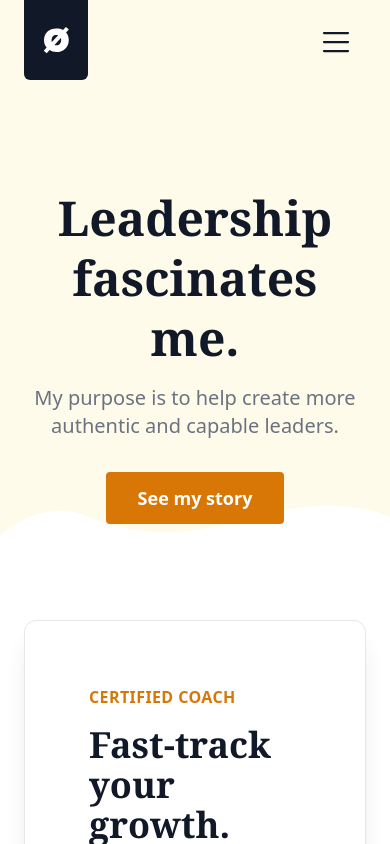
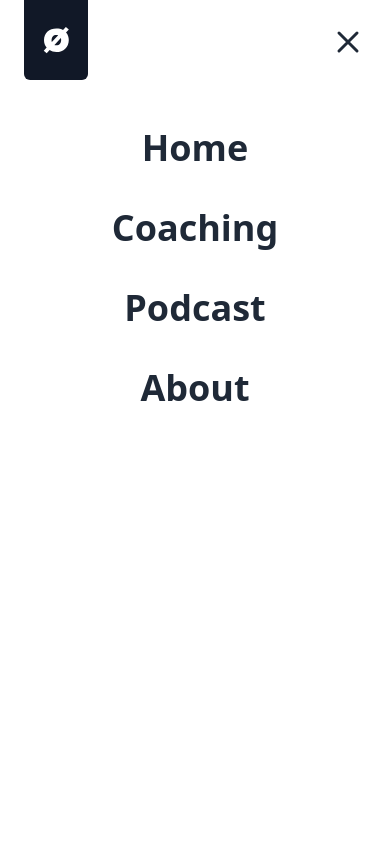
Before and after one commit to JeredOdegard/personal-site, a Next.js app: page /alt in a window 390 px wide. Both pictures are taken after a click on the button 336 px from the left and 42 px from the top of the page. Shown: the top 844 px of the page. Built offline with nearby package versions, Linux system fonts and the light colour scheme.

Commit message:
Implemented mobile navigation menu.

```diff
--- a/pages/alt.js
+++ b/pages/alt.js
@@ -2,18 +2,39 @@ import Head from "next/head"
 
 function Blog() {
   return (
-    <div className="min-w-sm antialiased">
+    <div id="main" className="min-w-sm antialiased">
 
       <Head>
         <title>ALTERNATIVE - Jered Odegard</title>
         <meta name="viewport" content="initial-scale=1.0, width=device-width" />
       </Head>
 
-      <div className="hidden w-full h-full absolute z-50 bg-white">Hello</div>
+      {/* Mobile Nav */}
+      <div id="mobileMenu" className="hidden w-full h-full fixed z-50 bg-white p-6">
+        <div className="w-full flex justify-between mb-6">
+          <div className="h-20 w-16 bg-gray-900 flex items-center justify-center fill-current text-white relative -top-6 rounded-b-md">
+            <svg className="h-7 w-7" xmlns="http://www.w3.org/2000/svg" viewBox="0 0 32 32">
+              <path d="M5.384 31.168l3.348-3.636c.936.72 2.082 1.26 3.438 1.62 1.356.36 2.778.54 4.266.54 2.016 0 3.888-.324 5.616-.972 1.728-.648 3.228-1.566 4.5-2.754 1.272-1.188 2.268-2.622 2.988-4.302.72-1.68 1.08-3.54 1.08-5.58 0-3.48-1.056-6.384-3.168-8.712l3.204-3.456L27.272 1l-3.24 3.672a13.895 13.895 0 00-3.51-1.422c-1.26-.324-2.61-.486-4.05-.486-2.016 0-3.894.312-5.634.936-1.74.624-3.24 1.512-4.5 2.664-1.26 1.152-2.25 2.55-2.97 4.194-.72 1.644-1.08 3.486-1.08 5.526 0 1.704.258 3.282.774 4.734a11.878 11.878 0 002.25 3.87L2 28.288l3.384 2.88zm5.868-12.744c-.216-.528-.324-1.272-.324-2.232 0-.792.114-1.548.342-2.268.228-.72.57-1.356 1.026-1.908a5.054 5.054 0 011.728-1.332c.696-.336 1.5-.504 2.412-.504.816 0 1.5.108 2.052.324l-7.236 7.92zm5.112 3.672c-.384 0-.762-.024-1.134-.072a3.343 3.343 0 01-.954-.252l7.236-7.92c.24.6.36 1.356.36 2.268 0 .792-.114 1.548-.342 2.268a5.631 5.631 0 01-1.026 1.908 4.867 4.867 0 01-1.728 1.314c-.696.324-1.5.486-2.412.486z" fillRule="nonzero"/>
+            </svg>
+          </div>
+          <button className="h-9 w-9 fill-current text-gray-800 " onClick={toggleNav}>
+            <svg xmlns="http://www.w3.org/2000/svg" fill="none" viewBox="0 0 24 24" stroke="currentColor">
+              <path stroke-linecap="round" stroke-linejoin="round" stroke-width="2" d="M6 18L18 6M6 6l12 12" />
+            </svg>
+          </button>
+        </div>
+        <nav className="space-y-10 lg:space-y-16 text-4xl lg:text-6xl font-bold text-gray-800 text-center">
+          <a className="block hover:text-yellow-600" href="/alt">Home</a>
+          <a className="block hover:text-yellow-600" href="/coaching">Coaching</a>
+          <a className="block hover:text-yellow-600" href="/podcast">Podcast</a>
+          <a className="block hover:text-yellow-600" href="/about">About</a>
+        </nav>
+      </div>
+      {/* Mobile Nav - End */}
 
       {/* Background Shape */}
       <div className="absolute z-0 w-full">
-        <div className="bg-yellow-50 h-96 sm:h-80 md:h-80 lg:h-48 xl:h-0"></div>
+        <div className="bg-yellow-50 h-80 sm:h-72 md:h-48 lg:h-32 xl:h-0"></div>
         <svg className="fill-current text-yellow-50" xmlns="http://www.w3.org/2000/svg" viewBox="0 0 1920 744">
           <path d="M0 0h1920v654.395c-179.423-73.807-402.81-73.807-670.16 0-164.619 45.447-467.454 141.64-810.272 0C294.326 594.387 147.803 624.185 0 743.787V0z" fill-rule="evenodd"/>
         </svg>
@@ -41,7 +62,6 @@ function Blog() {
               <a className="font-extrabold text-gray-800" href="/alt">Home</a>
               <a className="font-medium text-gray-500 hover:text-gray-800" href="/coaching">Coaching</a>
               <a className="font-medium text-gray-500 hover:text-gray-800" href="/podcast">Podcast</a>
-              <a className="font-medium text-gray-500 hover:text-gray-800" href="/blog">Blog</a>
               <a className="font-medium text-gray-500 hover:text-gray-800" href="/about">About</a>
             </nav>
             {/* Nav Items - End */}
@@ -54,7 +74,7 @@ function Blog() {
           {/* Contact - End */}
 
           {/* Hamburger */}
-          <button className="h-9 w-9 mr-3 md:hidden fill-current text-gray-900" onClick={toggleNav}>
+          <button className="h-9 w-9 md:hidden fill-current text-gray-900" onClick={toggleNav}>
             <svg xmlns="http://www.w3.org/2000/svg" fill="none" viewBox="0 0 24 24" stroke="currentColor">
               <path strokeLinecap="round" strokeLinejoin="round" strokeWidth={1.5} d="M4 6h16M4 12h16M4 18h16" />
             </svg>
@@ -64,9 +84,9 @@ function Blog() {
         {/* Navbar - End */}
 
         {/* Hero */}
-        <div className="mt-32 mb-24 sm:mb-48 lg:mb-52 text-center mx-auto max-w-lg md:max-w-none">
+        <div className="mt-32 mb-24 sm:mb-32 md:mb-48 lg:mb-52 text-center mx-auto max-w-lg md:max-w-none">
           <h1 className="text-5xl lg:text-6xl xl:text-7xl text-gray-900 font-bold font-serif leading-tight">Leadership fascinates me.</h1>
-          <p className="text-gray-500 text-xl md:text-2xl max-w-screen-lg mt-4 mx-auto">My purpose is to help create more authentic and capable leaders.</p>
+          <p className="text-gray-500 text-lg md:text-xl md:text-2xl max-w-screen-lg mt-4 mx-auto">My purpose is to help create more authentic and capable leaders.</p>
           <a href="/about">
             <button className="px-8 py-3 bg-yellow-600 text-lg font-bold text-white rounded mt-8 hover:bg-yellow-500">See my story</button>
           </a>
@@ -75,13 +95,13 @@ function Blog() {
 
 
         {/* Coach Card */}
-        <div className="w-full p-16 md:py-32 flex items-center mt-10 bg-white mb-16 rounded-xl shadow-xl border">
+        <div className="w-full p-16 lg:py-32 flex items-center mt-10 bg-white mb-16 rounded-xl shadow-xl border">
           <section className="grid grid-cols-12 max-w-screen-xl xl:gap-x-20 mx-auto items-center">
             <div className="col-span-full xl:col-span-8">
               <div className="uppercase tracking-wide text-yellow-600 font-extrabold mb-4">CERTIFIED COACH</div>
               <h2 className="text-4xl sm:text-5xl lg:text-7xl xl:text-8xl font-extrabold text-gray-900 mb-8 font-serif max-w-screen-sm">Fast-track your growth.</h2>
               <p className="text-lg sm:text-2xl font-medium sm:leading-10 mb-6 text-gray-500">I help high performing professionals and executives at companies like <span className="font-bold text-gray-700">Amazon</span>,  <span className="font-bold text-gray-700">Facebook</span>, and <span className="font-bold text-gray-700">Microsoft</span> achieve their goals. I'm confident I can accelerate you towards where you want to be.</p>
-                <a href="#">
+                <a href="/coaching">
                   <button className="px-8 py-4 bg-yellow-200 text-lg font-bold text-yellow-600 rounded mt-2 lg:mt-4 hover:bg-yellow-300">What is coaching?</button>
                 </a>
             </div>
@@ -93,7 +113,7 @@ function Blog() {
         {/* Coach Card - End */}
 
         {/* Podcast Card */}
-        <div className="w-full p-16 md:py-32 flex items-center bg-yellow-50 mb-10 rounded-xl">
+        <div className="w-full p-16 lg:py-32 flex items-center bg-yellow-50 mb-10 rounded-xl">
           <section className="grid grid-cols-12 max-w-screen-xl lg:gap-x-20 mx-auto items-center">
             <div className="hidden xl:grid col-span-full mt-10 xl:mt-0 xl:col-span-4 mt-0">
               <img className="shadow-dark rounded" src="podcast.jpg" />
@@ -102,7 +122,7 @@ function Blog() {
               <div className="uppercase tracking-wide text-yellow-600 font-extrabold mb-4">PODCAST HOST</div>
               <h2 className="text-4xl sm:text-5xl lg:text-7xl xl:text-8xl font-bold text-gray-900 mb-8 font-serif">Experts say.</h2>
               <p className="text-lg sm:text-2xl font-medium sm:leading-10 mb-6 text-gray-500 max-w-screen-md">I host a podcast called the <span className="font-bold text-gray-700">Jered O Show</span>. Each episode I meet with researchers and company leaders to uncover how to become world-class.</p>
-                <a href="#">
+                <a href="/podcast">
                   <button className="px-8 py-4 border-2 border-yellow-500 text-lg font-bold text-yellow-500 rounded mt-2 lg:mt-4 hover:bg-yellow-500 hover:text-white">Listen to the podcast</button>
                 </a>
             </div>
@@ -123,7 +143,16 @@ function openContact() {
 }
 
 function toggleNav() {
-  alert("Toggle the navigation")
+  let main = document.getElementById("main")
+  let mobileNav = document.getElementById("mobileMenu")
+  if (mobileNav.classList.contains("hidden")) {
+    mobileNav.classList.remove("hidden")
+    main.classList.add("fixed")
+  }
+  else {
+    mobileNav.classList.add("hidden")
+    main.classList.remove("fixed")
+  }
 }
 
 export default Blog;
```
